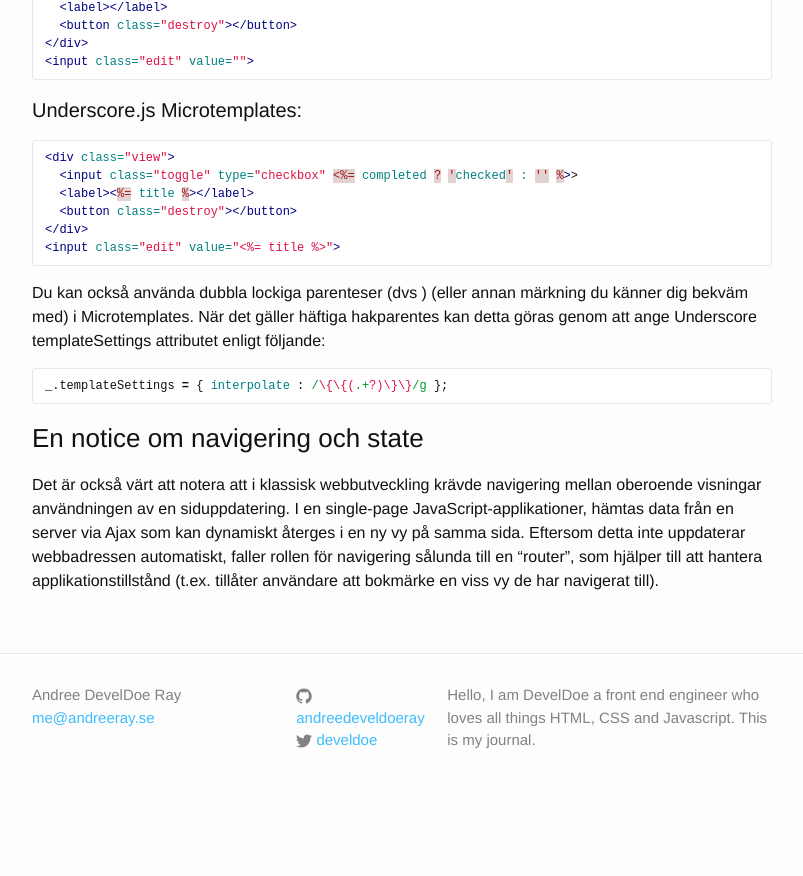
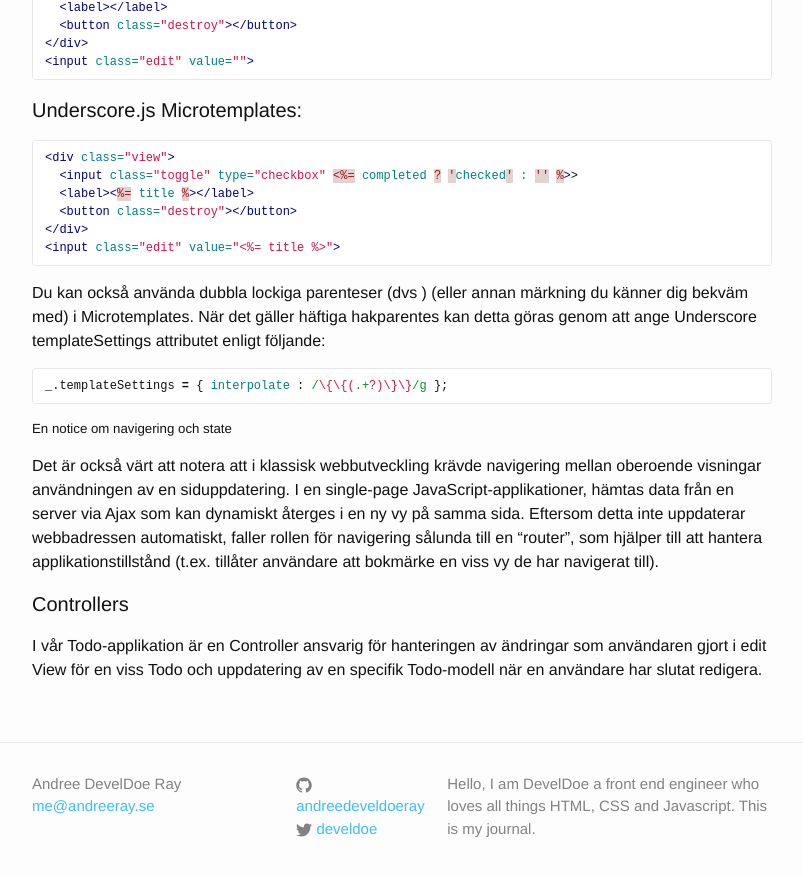
Before and after one commit to develdoe/develdoe.github.io, a Jekyll site: the page built from _posts/2017-10-26-backbonejs-implementeringsspecifikationer.md, in a window 1280 px wide and 900 px high, scrolled down 2403 px. Shown: the top 876 px of the window, without its empty margins (238-1041 px from the left). Built offline with Jekyll 4.4.1, drawn with Linux system fonts in a browser that asks for light colours; before the commit the page ends 3215 px from its top, so only the background shows below that.

Commit message:
Update 2017-10-26-backbonejs-implementeringsspecifikationer.md

````diff
--- a/_posts/2017-10-26-backbonejs-implementeringsspecifikationer.md
+++ b/_posts/2017-10-26-backbonejs-implementeringsspecifikationer.md
@@ -68,6 +68,11 @@ Du kan också använda dubbla lockiga parenteser (dvs {{}}) (eller annan märkni
 _.templateSettings = { interpolate : /\{\{(.+?)\}\}/g };
 ```
 
-### En notice om navigering och state
+##### En notice om navigering och state
 
 Det är också värt att notera att i klassisk webbutveckling krävde navigering mellan oberoende visningar användningen av en siduppdatering. I en single-page JavaScript-applikationer, hämtas data från en server via Ajax som kan dynamiskt återges i en ny vy på samma sida. Eftersom detta inte uppdaterar webbadressen automatiskt, faller rollen för navigering sålunda till en "router", som hjälper till att hantera applikationstillstånd (t.ex. tillåter användare att bokmärke en viss vy de har navigerat till).
+
+
+#### Controllers
+
+I vår Todo-applikation är en Controller ansvarig för hanteringen av ändringar som användaren gjort i edit View för en viss Todo och uppdatering av en specifik Todo-modell när en användare har slutat redigera.
````
